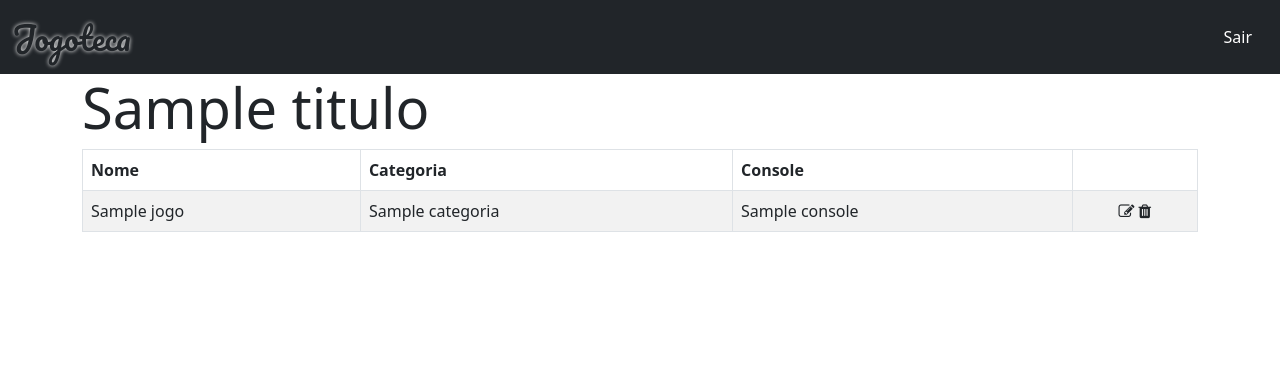
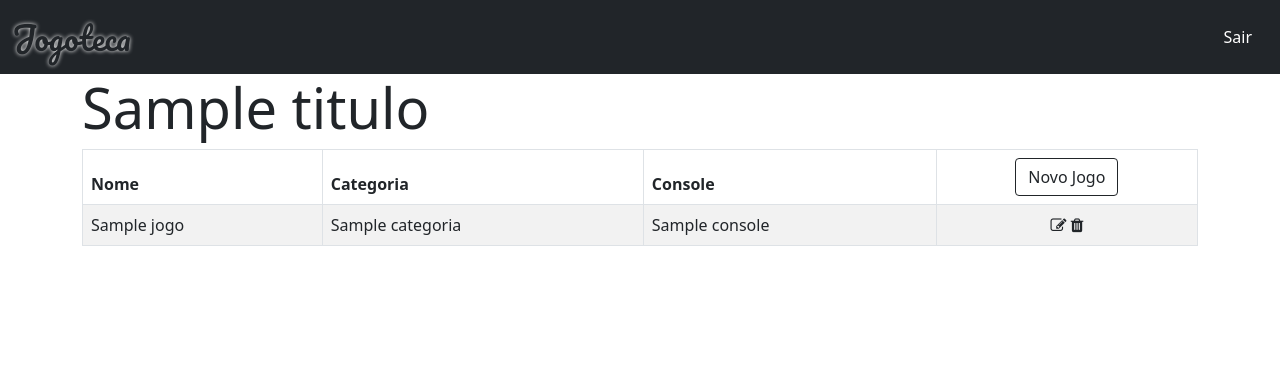
Before and after one commit to cortelucas/jogoteca, a Flask app: template templates/lista.html in a window 1280 px wide. Shown: the top 374 px of the page. Run offline with Flask 2, Linux system fonts and the light colour scheme; the template is opened without the code that fills it: most values are stand-ins (such as "Sample title", 1, 10 or a date in 2020); some libraries are stand-ins or nearby versions.

Commit message:
correcao de bugs

```diff
--- a/app.py
+++ b/app.py
@@ -47,7 +47,7 @@ def editar(id):
     if 'usuario_logado' not in session or session['usuario_logado'] == None:
         return redirect(url_for('login', proxima=url_for('editar')))
     jogo = jogo_dao.buscar_por_id(id)
-    return render_template('editar.html', titulo="Editar Jogo", jogo=jogo)
+    return render_template('editar.html', titulo='Editando Jogo', jogo=jogo)
 
 
 @app.route('/atualizar', methods=['POST', ])
--- a/templates/lista.html
+++ b/templates/lista.html
@@ -16,7 +16,7 @@
         <th>Nome</th>
         <th>Categoria</th>
         <th>Console</th>
-        <th></th>
+        <th class="text-center"><a href="{{ url_for('novo') }}" class="btn btn-outline-dark">Novo Jogo</a></th>
       </tr>
     </thead>
     <tbody>
```
